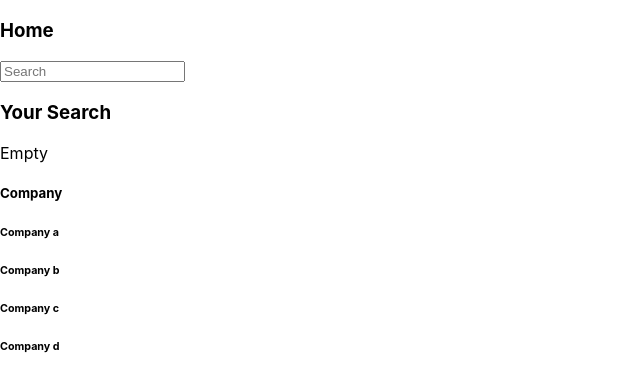
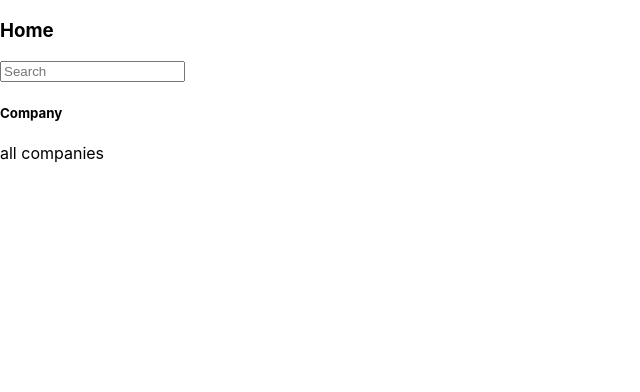
Before and after one commit to qiuyixianq/Intern-net, a React (Create React App) app: page /home in a window 1280 px wide. Shown: the top 392 px of the page, without its empty margins (0-640 px from the left). Built offline with nearby package versions, Linux system fonts and the light colour scheme.

Commit message:
derive the logic into home/company and install axios

```diff
--- a/package.json
+++ b/package.json
@@ -7,6 +7,7 @@
     "@testing-library/jest-dom": "^4.2.4",
     "@testing-library/react": "^9.5.0",
     "@testing-library/user-event": "^7.2.1",
+    "axios": "^0.21.1",
     "react": "^17.0.2",
     "react-dom": "^17.0.2",
     "react-redux": "^7.2.4",
--- a/src/components/home/company/Company.jsx
+++ b/src/components/home/company/Company.jsx
@@ -1,13 +1,23 @@
 import React from 'react';
-
-const company = ['a','b','c','d'];
+import { useSelector } from 'react-redux';
+const axios = require('axios').default;
 
 export const Company = () => {
+    const queryString = useSelector(state => state.searchQuery.searchString);
+
+    const getCompanies = () => {
+        return queryString === '' ? (
+            <p>all companies</p>
+        ) : (
+            <p>{`Companies with ${queryString}`}</p>
+        )
+    }
+
     return (
         <div>
             <h5>Company</h5>
             <div>
-                {company.map(x => <h6>{`Company ${x}`}</h6>)}
+                {getCompanies()}
             </div>
         </div>
     )
--- a/src/components/home/searchBar/SearchBar.jsx
+++ b/src/components/home/searchBar/SearchBar.jsx
@@ -1,11 +1,11 @@
 import React from 'react';
-import { useDispatch, useSelector } from 'react-redux';
+import { useDispatch } from 'react-redux';
 import { updateSearch } from './searchBarSlice';
+
 
 
 export const SearchBar = () => {
     const dispatch = useDispatch();
-    const qString = useSelector(state => state.searchQuery.searchString);
 
     const handleSearchUpdate = (event) => {
         //dispatch the search string here
@@ -15,8 +15,6 @@ export const SearchBar = () => {
     return (
         <div>
             <input type="text" placeholder="Search" onChange={(e) => handleSearchUpdate(e)} />
-            <h3>Your Search</h3>
-            <p>{qString === '' ? 'Empty' : qString}</p>
         </div>
     );
 
```
Also changed, not shown: 1 other file (tests, documents, lock files or other folders).
